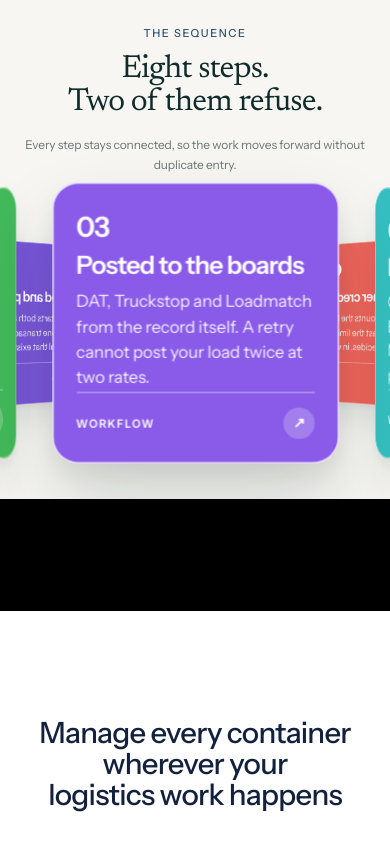
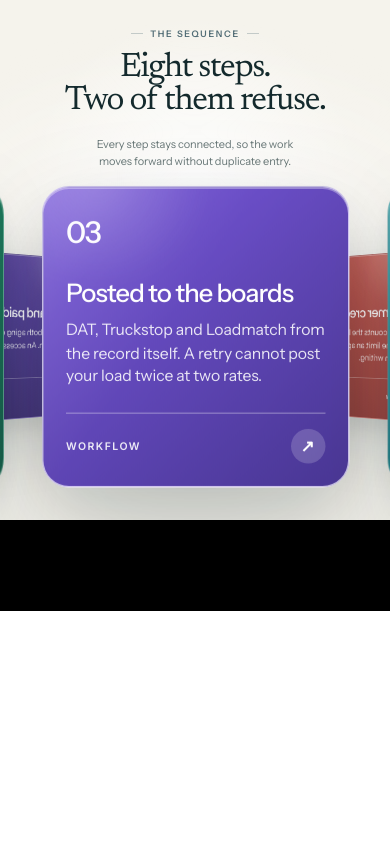
Before and after one commit to abidgulzar03-glitch/Harbor, a React (Vite) app: page /the-loops in a window 390 px wide. Shown: the part 2280-3124 px from the top of the page. Built offline with nearby package versions, Linux system fonts and the light colour scheme.

Commit message:
Loop-page compl.

```diff
--- a/src/Pages/Platform/Platform/PlatformSectionTheLoops.css
+++ b/src/Pages/Platform/Platform/PlatformSectionTheLoops.css
@@ -62,7 +62,7 @@
   font-weight: 500;
   letter-spacing: -0.025em;
   text-wrap: balance;
-
+  margin-top: 160px;
   color: var(--loop-ink);
 }
 
--- a/src/ReadyMadeComponents/CircularCarousel.css
+++ b/src/ReadyMadeComponents/CircularCarousel.css
@@ -5,31 +5,53 @@
 ========================================================= */
 
 .circular-carousel {
-  --card-width: clamp(200px, 62vw, 270px);
+  /* -----------------------------
+     CARD SYSTEM
+  ----------------------------- */
+
+  --card-width: clamp(210px, 62vw, 285px);
   --card-height: calc(var(--card-width) * 0.98);
   --carousel-radius: calc(var(--card-width) * 1.4);
 
-  --cc-bg: #f7f6f2;
+  /* -----------------------------
+     PREMIUM COLORS
+  ----------------------------- */
+
+  --cc-bg: #f5f3ec;
+  --cc-ink: #142a2d;
+  --cc-muted: #687777;
+  --cc-eyebrow: #526d76;
 
   position: relative;
+
   width: 100%;
   max-width: 100%;
+
   min-height: 50vh;
 
-  padding: clamp(48px, 7vw, 70px) clamp(12px, 3vw, 24px) clamp(32px, 5vw, 55px);
+  padding: clamp(55px, 7vw, 85px) clamp(16px, 3vw, 32px) clamp(45px, 6vw, 75px);
+
+  box-sizing: border-box;
 
   overflow: hidden;
   overflow: clip;
+
   isolation: isolate;
 
-  box-sizing: border-box;
+  background:
+    radial-gradient(
+      circle at 50% 38%,
+      rgba(255, 255, 255, 0.8),
+      transparent 42%
+    ),
+    var(--cc-bg);
 
-  background: var(--cc-bg);
-  color: #102b2b;
+  color: var(--cc-ink);
 
   font-family: "Instrument Sans", sans-serif;
 
   -webkit-font-smoothing: antialiased;
+  -moz-osx-font-smoothing: grayscale;
 }
 
 .circular-carousel,
@@ -38,70 +60,141 @@
 }
 
 /* =========================================================
+   SUBTLE BACKGROUND LIGHT
+========================================================= */
+
+.circular-carousel::before {
+  content: "";
+
+  position: absolute;
+
+  width: 650px;
+  height: 420px;
+
+  top: 12%;
+  left: 50%;
+
+  transform: translateX(-50%);
+
+  border-radius: 50%;
+
+  background: radial-gradient(
+    ellipse,
+    rgba(255, 255, 255, 0.9) 0%,
+    rgba(255, 255, 255, 0.35) 38%,
+    transparent 72%
+  );
+
+  pointer-events: none;
+
+  z-index: -1;
+
+  filter: blur(10px);
+}
+
+/* =========================================================
    HEADER
 ========================================================= */
 
 .circular-carousel__header {
   position: relative;
+
   z-index: 5;
 
-  width: min(100%, 650px);
+  width: min(100%, 720px);
 
   margin: 0 auto;
 
   text-align: center;
 }
 
+/* =========================================================
+   EYEBROW
+========================================================= */
+
 .circular-carousel__eyebrow {
   display: inline-flex;
+
   align-items: center;
+  justify-content: center;
 
-  margin-bottom: 14px;
+  margin-bottom: 17px;
 
   font-family: "Instrument Sans", sans-serif;
-  font-size: 11px;
-  font-weight: 500;
+
+  font-size: 10px;
+
+  font-weight: 600;
 
   line-height: 1;
-  letter-spacing: 0.14em;
+
+  letter-spacing: 0.19em;
 
   text-transform: uppercase;
 
-  color: #31506d;
+  color: var(--cc-eyebrow);
 }
+
+/* small line beside eyebrow */
+
+.circular-carousel__eyebrow::before,
+.circular-carousel__eyebrow::after {
+  content: "";
+
+  width: 18px;
+  height: 1px;
+
+  margin: 0 9px;
+
+  background: rgba(82, 109, 118, 0.3);
+}
+
+/* =========================================================
+   HEADER TITLE
+========================================================= */
 
 .circular-carousel__header h2 {
   margin: 0;
 
+  max-width: 720px;
+
   font-family: "Newsreader", serif;
 
-  font-size: clamp(34px, 5vw, 58px);
-  line-height: 1.1;
+  font-size: clamp(42px, 5.5vw, 70px);
+
+  line-height: 0.98;
 
   font-weight: 400;
 
-  letter-spacing: -0.025em;
+  letter-spacing: -0.038em;
 
   text-wrap: balance;
 
-  color: #102b2b;
+  color: var(--cc-ink);
 }
 
+/* =========================================================
+   HEADER DESCRIPTION
+========================================================= */
+
 .circular-carousel__header p {
-  width: min(100%, 470px);
+  width: min(100%, 520px);
 
-  margin: 17px auto 0;
+  margin: 22px auto 0;
 
   font-family: "Instrument Sans", sans-serif;
 
-  font-size: clamp(12px, 1.4vw, 13px);
-  line-height: 1.65;
+  font-size: clamp(12px, 1.3vw, 14px);
+
+  line-height: 1.7;
 
   font-weight: 400;
 
-  letter-spacing: -0.01em;
+  letter-spacing: -0.008em;
 
-  color: #687777;
+  color: var(--cc-muted);
+
+  text-wrap: balance;
 }
 
 /* =========================================================
@@ -113,11 +206,11 @@
 
   width: 100%;
 
-  height: calc(var(--card-height) + 130px);
+  height: calc(var(--card-height) + 155px);
 
-  margin-top: clamp(24px, 7vw, 80px);
+  margin-top: clamp(45px, 7vw, 85px);
 
-  perspective: calc(var(--carousel-radius) * 3.3);
+  perspective: calc(var(--carousel-radius) * 3.2);
 
   background: transparent;
 
@@ -129,11 +222,45 @@
 
   user-select: none;
   -webkit-user-select: none;
+
   -webkit-touch-callout: none;
 }
 
 .circular-carousel__viewport.is-dragging {
   cursor: grabbing;
+}
+
+/* =========================================================
+   FLOOR / SHADOW
+========================================================= */
+
+.circular-carousel__viewport::after {
+  content: "";
+
+  position: absolute;
+
+  left: 50%;
+  bottom: 14px;
+
+  width: min(850px, 72vw);
+  height: 75px;
+
+  transform: translateX(-50%);
+
+  border-radius: 50%;
+
+  background: radial-gradient(
+    ellipse,
+    rgba(22, 42, 45, 0.14) 0%,
+    rgba(22, 42, 45, 0.06) 38%,
+    transparent 72%
+  );
+
+  filter: blur(15px);
+
+  pointer-events: none;
+
+  z-index: -1;
 }
 
 /* =========================================================
@@ -151,7 +278,7 @@
 
   transform-style: preserve-3d;
 
-  transition: transform 0.7s cubic-bezier(0.22, 0.61, 0.36, 1);
+  transition: transform 0.75s cubic-bezier(0.22, 0.61, 0.36, 1);
 
   will-change: transform;
 
@@ -171,41 +298,106 @@
   width: var(--card-width);
   height: var(--card-height);
 
-  padding: clamp(15px, 4vw, 21px);
+  padding: clamp(17px, 3vw, 23px);
 
   display: flex;
+
   flex-direction: column;
 
   box-sizing: border-box;
 
-  border: 1px solid rgba(255, 255, 255, 0.35);
+  overflow: hidden;
 
-  border-radius: clamp(18px, 3vw, 22px);
+  border: 1px solid rgba(255, 255, 255, 0.25);
 
-  /* DIFFERENT COLOR FOR EACH CARD */
+  border-radius: clamp(20px, 3vw, 25px);
+
   background: var(--card-color);
-
-  background-clip: padding-box;
 
   color: #ffffff;
 
-  box-shadow:
-    0 18px 35px rgba(16, 43, 43, 0.08),
-    0 4px 10px rgba(16, 43, 43, 0.05);
+  outline: none;
 
-  outline: 0;
+  transform-style: preserve-3d;
 
   backface-visibility: visible;
   -webkit-backface-visibility: visible;
 
-  transform-style: preserve-3d;
-
   cursor: pointer;
 
+  box-shadow:
+    0 30px 70px rgba(18, 39, 43, 0.13),
+    0 12px 28px rgba(18, 39, 43, 0.08),
+    inset 0 1px 0 rgba(255, 255, 255, 0.28);
+
   transition:
-    border-color 0.3s ease,
-    background 0.3s ease,
-    box-shadow 0.3s ease;
+    border-color 0.35s ease,
+    box-shadow 0.35s ease,
+    filter 0.35s ease;
+}
+
+/* =========================================================
+   CARD LIGHT
+========================================================= */
+
+.circular-carousel__card::before {
+  content: "";
+
+  position: absolute;
+
+  inset: 0;
+
+  pointer-events: none;
+
+  background: linear-gradient(
+    125deg,
+    rgba(255, 255, 255, 0.2) 0%,
+    rgba(255, 255, 255, 0.08) 20%,
+    transparent 43%,
+    rgba(0, 0, 0, 0.08) 100%
+  );
+
+  opacity: 0.9;
+
+  z-index: 0;
+}
+
+/* =========================================================
+   CARD TOP GLOW
+========================================================= */
+
+.circular-carousel__card::after {
+  content: "";
+
+  position: absolute;
+
+  top: -35%;
+  left: -25%;
+
+  width: 85%;
+  height: 65%;
+
+  border-radius: 50%;
+
+  background: radial-gradient(
+    circle,
+    rgba(255, 255, 255, 0.18),
+    transparent 68%
+  );
+
+  pointer-events: none;
+
+  filter: blur(8px);
+
+  z-index: 0;
+}
+
+/* keep content above overlays */
+
+.circular-carousel__card > * {
+  position: relative;
+
+  z-index: 1;
 }
 
 /* =========================================================
@@ -213,11 +405,12 @@
 ========================================================= */
 
 .circular-carousel__card.is-active {
-  border-color: rgba(255, 255, 255, 0.8);
+  border-color: rgba(255, 255, 255, 0.65);
 
   box-shadow:
-    0 28px 55px rgba(16, 43, 43, 0.16),
-    0 8px 18px rgba(16, 43, 43, 0.08);
+    0 38px 85px rgba(18, 39, 43, 0.18),
+    0 15px 35px rgba(18, 39, 43, 0.1),
+    inset 0 1px 0 rgba(255, 255, 255, 0.35);
 }
 
 /* =========================================================
@@ -226,17 +419,20 @@
 
 @media (hover: hover) {
   .circular-carousel__card:hover {
-    border-color: rgba(255, 255, 255, 0.8);
+    border-color: rgba(255, 255, 255, 0.7);
 
     box-shadow:
-      0 28px 55px rgba(16, 43, 43, 0.15),
-      0 8px 18px rgba(16, 43, 43, 0.08);
+      0 38px 85px rgba(18, 39, 43, 0.18),
+      0 15px 35px rgba(18, 39, 43, 0.1),
+      inset 0 1px 0 rgba(255, 255, 255, 0.35);
+
+    filter: saturate(1.04);
   }
 
   .circular-carousel__card:hover .circular-carousel__arrow {
     transform: translate(2px, -2px);
 
-    background: rgba(255, 255, 255, 0.38);
+    background: rgba(255, 255, 255, 0.34);
   }
 }
 
@@ -250,23 +446,27 @@
   align-items: center;
   justify-content: space-between;
 
-  gap: 8px;
+  gap: 10px;
 
   min-height: 30px;
 }
 
+/* =========================================================
+   CARD NUMBER
+========================================================= */
+
 .circular-carousel__number {
   font-family: "Instrument Sans", sans-serif;
 
-  font-size: clamp(19px, 5vw, 23px);
+  font-size: clamp(20px, 4vw, 25px);
 
   line-height: 1;
 
-  font-weight: 600;
+  font-weight: 500;
 
-  letter-spacing: -0.04em;
+  letter-spacing: -0.045em;
 
-  color: #ffffff;
+  color: rgba(255, 255, 255, 0.98);
 }
 
 /* =========================================================
@@ -283,19 +483,21 @@
 
   border-radius: 999px;
 
-  background: #ffffff;
+  background: rgba(255, 255, 255, 0.96);
 
-  color: #c94d32;
+  color: #a3473d;
+
+  box-shadow: 0 3px 10px rgba(0, 0, 0, 0.08);
 
   font-family: "Instrument Sans", sans-serif;
 
-  font-size: 9px;
+  font-size: 8px;
 
   line-height: 1;
 
   font-weight: 600;
 
-  letter-spacing: 0.07em;
+  letter-spacing: 0.08em;
 
   text-transform: uppercase;
 
@@ -303,7 +505,7 @@
 }
 
 /* =========================================================
-   CARD CONTENT
+   CONTENT
 ========================================================= */
 
 .circular-carousel__content {
@@ -318,23 +520,31 @@
   justify-content: center;
 }
 
+/* =========================================================
+   CARD TITLE
+========================================================= */
+
 .circular-carousel__content h3 {
   width: 100%;
 
-  margin: 0 0 8px;
+  margin: 0 0 10px;
 
   font-family: "Instrument Sans", sans-serif;
 
-  font-size: clamp(16px, 4.5vw, 21px);
+  font-size: clamp(18px, 4.5vw, 23px);
 
-  line-height: 1.12;
+  line-height: 1.08;
 
-  font-weight: 600;
+  font-weight: 500;
 
   letter-spacing: -0.035em;
 
   color: #ffffff;
 }
+
+/* =========================================================
+   CARD DESCRIPTION
+========================================================= */
 
 .circular-carousel__content p {
   width: 100%;
@@ -343,19 +553,19 @@
 
   font-family: "Instrument Sans", sans-serif;
 
-  font-size: clamp(11px, 3vw, 12.5px);
+  font-size: clamp(11px, 2.8vw, 13px);
 
-  line-height: 1.5;
+  line-height: 1.55;
 
   font-weight: 400;
 
-  letter-spacing: -0.005em;
+  letter-spacing: -0.006em;
 
-  color: rgba(255, 255, 255, 0.94);
+  color: rgba(255, 255, 255, 0.88);
 }
 
 /* =========================================================
-   CARD FOOTER
+   FOOTER
 ========================================================= */
 
 .circular-carousel__footer {
@@ -364,23 +574,23 @@
   align-items: center;
   justify-content: space-between;
 
-  padding-top: 10px;
+  padding-top: 12px;
 
-  border-top: 1px solid rgba(255, 255, 255, 0.35);
+  border-top: 1px solid rgba(255, 255, 255, 0.28);
 
   font-family: "Instrument Sans", sans-serif;
 
-  font-size: 9px;
+  font-size: 8px;
 
   line-height: 1;
 
   font-weight: 600;
 
-  letter-spacing: 0.1em;
+  letter-spacing: 0.14em;
 
   text-transform: uppercase;
 
-  color: #ffffff;
+  color: rgba(255, 255, 255, 0.9);
 }
 
 /* =========================================================
@@ -393,136 +603,299 @@
   align-items: center;
   justify-content: center;
 
-  width: 25px;
-  height: 25px;
+  width: 27px;
+  height: 27px;
+
+  flex-shrink: 0;
 
   border-radius: 50%;
 
-  background: rgba(255, 255, 255, 0.22);
+  background: rgba(255, 255, 255, 0.18);
 
   color: #ffffff;
 
   font-family: "Instrument Sans", sans-serif;
 
-  font-size: 12px;
+  font-size: 13px;
 
   transition:
-    transform 0.2s ease,
-    background 0.2s ease;
+    transform 0.25s ease,
+    background 0.25s ease;
 }
 
 /* =========================================================
-   8 CARD COLOR VARIANTS
-   Extra control if you want to change colors from CSS
+   PREMIUM CARD COLORS
 ========================================================= */
 
+/* 01 — Electric Cobalt */
+
 .circular-carousel__card:nth-child(1) {
-  background: #2878e8;
+  --card-color: #315fe8;
+
+  background: linear-gradient(145deg, #315fe8 0%, #2b55d1 48%, #2446b8 100%);
 }
 
+/* 02 — Forest Emerald */
+
 .circular-carousel__card:nth-child(2) {
-  background: #42b95a;
+  --card-color: #238a68;
+
+  background: linear-gradient(145deg, #238a68 0%, #1d765a 48%, #17624d 100%);
 }
 
+/* 03 — Royal Iris */
+
 .circular-carousel__card:nth-child(3) {
-  background: #8a5be8;
+  --card-color: #7656d9;
+
+  background: linear-gradient(145deg, #7656d9 0%, #6248ba 48%, #4e3a9e 100%);
 }
 
+/* 04 — Deep Teal */
+
 .circular-carousel__card:nth-child(4) {
-  background: #35bfc0;
+  --card-color: #248f98;
+
+  background: linear-gradient(145deg, #248f98 0%, #1d7b83 48%, #17656d 100%);
 }
 
+/* 05 — Burnished Amber */
+
 .circular-carousel__card:nth-child(5) {
-  background: #f2b51d;
+  --card-color: #c68a27;
+
+  background: linear-gradient(145deg, #c68a27 0%, #ae751f 48%, #946317 100%);
 }
 
+/* 06 — Terracotta Rose */
+
 .circular-carousel__card:nth-child(6) {
-  background: #f0645a;
+  --card-color: #c85e55;
+
+  background: linear-gradient(145deg, #c85e55 0%, #ad4e48 48%, #8f3e3a 100%);
 }
 
+/* 07 — Atlantic Blue */
+
 .circular-carousel__card:nth-child(7) {
-  background: #16a6b6;
+  --card-color: #277a9a;
+
+  background: linear-gradient(145deg, #277a9a 0%, #206984 48%, #18546c 100%);
 }
 
+/* 08 — Midnight Violet */
+
 .circular-carousel__card:nth-child(8) {
-  background: #7955d9;
+  --card-color: #654ca8;
+
+  background: linear-gradient(145deg, #654ca8 0%, #534094 48%, #403070 100%);
 }
 
 /* =========================================================
-   SMALL SCREENS
+   ACCESSIBILITY
 ========================================================= */
 
-@media (max-width: 768px) {
-  .circular-carousel {
-    min-height: auto;
+.circular-carousel__card:focus-visible {
+  outline: 2px solid rgba(20, 42, 45, 0.7);
 
-    padding-top: 48px;
-    padding-bottom: 35px;
-  }
-
-  .circular-carousel__header h2 {
-    font-size: clamp(32px, 9.5vw, 46px);
-
-    line-height: 1.02;
-  }
-
-  .circular-carousel__header p {
-    max-width: 390px;
-
-    padding: 0 10px;
-
-    font-size: 12px;
-  }
-
-  .circular-carousel__viewport {
-    margin-top: 8px;
-
-    height: calc(var(--card-height) + 100px);
-  }
-
-  .circular-carousel__badge {
-    padding: 5px 8px;
-
-    font-size: 8px;
-  }
-
-  .circular-carousel__footer {
-    font-size: 8px;
-  }
-
-  .circular-carousel__arrow {
-    width: 22px;
-    height: 22px;
-
-    font-size: 10px;
-  }
-}
-
-/* =========================================================
-   VERY SMALL SCREENS
-========================================================= */
-
-@media (max-width: 400px) {
-  .circular-carousel {
-    --card-width: 200px;
-  }
-
-  .circular-carousel__header h2 {
-    font-size: 32px;
-  }
-
-  .circular-carousel__viewport {
-    height: calc(var(--card-height) + 85px);
-  }
+  outline-offset: 5px;
 }
 
 /* =========================================================
    TABLET
 ========================================================= */
 
-@media (min-width: 769px) and (max-width: 1100px) {
+@media (max-width: 1024px) {
   .circular-carousel {
     --card-width: 245px;
+  }
+
+  .circular-carousel__viewport {
+    margin-top: 55px;
+
+    height: calc(var(--card-height) + 125px);
+  }
+}
+
+/* =========================================================
+   MOBILE
+========================================================= */
+
+@media (max-width: 768px) {
+  .circular-carousel {
+    --card-width: clamp(205px, 62vw, 235px);
+
+    min-height: auto;
+
+    padding: 52px 12px 38px;
+  }
+
+  .circular-carousel__header {
+    width: min(100%, 520px);
+  }
+
+  .circular-carousel__eyebrow {
+    margin-bottom: 14px;
+
+    font-size: 9px;
+  }
+
+  .circular-carousel__eyebrow::before,
+  .circular-carousel__eyebrow::after {
+    width: 12px;
+
+    margin: 0 7px;
+  }
+
+  .circular-carousel__header h2 {
+    font-size: clamp(34px, 9.5vw, 47px);
+
+    line-height: 0.98;
+
+    letter-spacing: -0.04em;
+  }
+
+  .circular-carousel__header p {
+    max-width: 390px;
+
+    margin-top: 17px;
+
+    padding: 0 12px;
+
+    font-size: 11.5px;
+
+    line-height: 1.6;
+  }
+
+  .circular-carousel__viewport {
+    height: calc(var(--card-height) + 105px);
+
+    margin-top: 25px;
+
+    perspective: calc(var(--carousel-radius) * 3);
+  }
+
+  .circular-carousel__viewport::after {
+    width: 75vw;
+
+    bottom: 12px;
+  }
+
+  .circular-carousel__card {
+    padding: 16px;
+
+    border-radius: 20px;
+  }
+
+  .circular-carousel__number {
+    font-size: 20px;
+  }
+
+  .circular-carousel__content h3 {
+    font-size: 18px;
+
+    margin-bottom: 8px;
+  }
+
+  .circular-carousel__content p {
+    font-size: 11px;
+
+    line-height: 1.5;
+  }
+
+  .circular-carousel__footer {
+    padding-top: 10px;
+
+    font-size: 7px;
+  }
+
+  .circular-carousel__arrow {
+    width: 23px;
+    height: 23px;
+
+    font-size: 11px;
+  }
+
+  .circular-carousel__badge {
+    padding: 5px 8px;
+
+    font-size: 7px;
+  }
+}
+
+/* =========================================================
+   SMALL PHONES
+========================================================= */
+
+@media (max-width: 480px) {
+  .circular-carousel {
+    --card-width: 205px;
+
+    padding-top: 45px;
+  }
+
+  .circular-carousel__header h2 {
+    font-size: 34px;
+  }
+
+  .circular-carousel__header p {
+    font-size: 11px;
+
+    max-width: 330px;
+  }
+
+  .circular-carousel__viewport {
+    height: calc(var(--card-height) + 90px);
+
+    margin-top: 20px;
+  }
+
+  .circular-carousel__card {
+    padding: 15px;
+
+    border-radius: 18px;
+  }
+
+  .circular-carousel__content h3 {
+    font-size: 17px;
+  }
+
+  .circular-carousel__content p {
+    font-size: 10.5px;
+
+    line-height: 1.48;
+  }
+}
+
+/* =========================================================
+   VERY SMALL PHONES
+========================================================= */
+
+@media (max-width: 380px) {
+  .circular-carousel {
+    --card-width: 190px;
+  }
+
+  .circular-carousel__header h2 {
+    font-size: 31px;
+  }
+
+  .circular-carousel__header p {
+    max-width: 300px;
+
+    font-size: 10.5px;
+  }
+
+  .circular-carousel__card {
+    padding: 14px;
+  }
+
+  .circular-carousel__content h3 {
+    font-size: 16px;
+  }
+
+  .circular-carousel__content p {
+    font-size: 10px;
   }
 }
 
@@ -533,10 +906,32 @@
 @media (min-width: 1400px) {
   .circular-carousel {
     --card-width: 285px;
+
+    padding-top: 90px;
   }
 
   .circular-carousel__viewport {
-    margin-top: 70px;
+    margin-top: 85px;
+
+    height: calc(var(--card-height) + 165px);
+  }
+}
+
+/* =========================================================
+   ULTRA WIDE
+========================================================= */
+
+@media (min-width: 1800px) {
+  .circular-carousel {
+    --card-width: 300px;
+  }
+
+  .circular-carousel__header h2 {
+    font-size: 72px;
+  }
+
+  .circular-carousel__viewport {
+    height: calc(var(--card-height) + 175px);
   }
 }
 
@@ -550,4 +945,9 @@
   .circular-carousel__arrow {
     transition: none;
   }
+
+  .circular-carousel__card::before,
+  .circular-carousel__card::after {
+    filter: none;
+  }
 }
```
